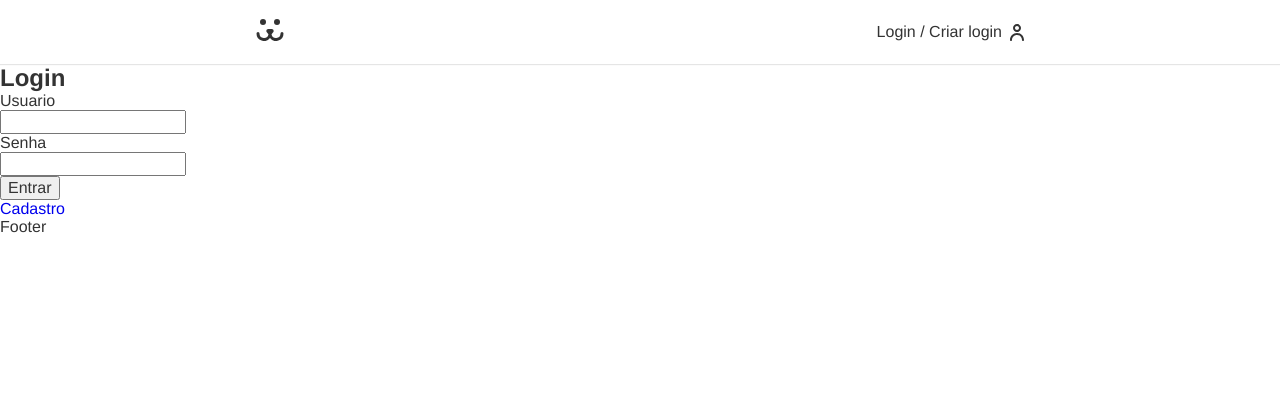
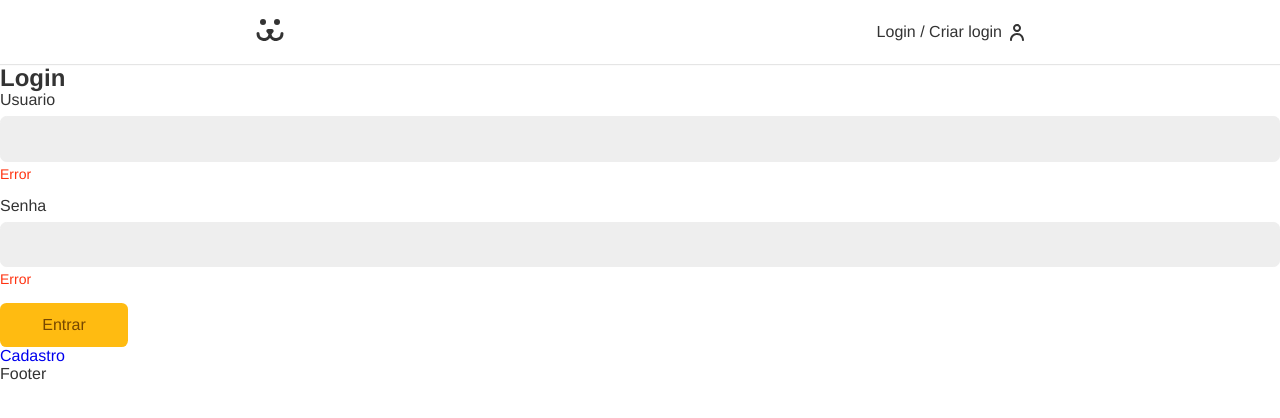
Before and after one commit to Sh4kaa/dogs, a React (Create React App) app: page /login in a window 1280 px wide. Shown: the top 418 px of the page. Built offline with nearby package versions, Linux system fonts and the light colour scheme.

Commit message:
estilização input e label do form

```diff
--- a/src/Components/Forms/Button.js
+++ b/src/Components/Forms/Button.js
@@ -1,10 +1,10 @@
 import React from 'react'
 import styles from './Button.module.css'
 
-const Button = ({ textButton }) => {
+const Button = ({ children, ...props }) => {
   return (
-    <button className={styles.button}>
-      {textButton}
+    <button {...props} className={styles.button}>
+      {children}
     </button>
   )
 }
--- a/src/Components/Forms/Button.module.css
+++ b/src/Components/Forms/Button.module.css
@@ -0,0 +1,23 @@
+.button {
+  font-size: 1rem;
+  font-family: var(--type-first);
+  cursor: pointer;
+  border: none;
+  border-radius: 0.4rem;
+  background: #fb1;
+  color: #764701;
+  min-width: 8rem;
+  padding: 0.8rem 1.2rem;
+  box-sizing: border-box;
+  transition: 0.1s;
+}
+.button:hover,
+.button:focus {
+  outline: none;
+  box-shadow: 0 0 0 3px #fea, 0 0 0 4px #fb1;
+}
+
+button:disabled {
+  opacity: 0.5;
+  cursor: wait;
+}
--- a/src/Components/Forms/Input.js
+++ b/src/Components/Forms/Input.js
@@ -3,14 +3,15 @@
 
 const Input = ({ label, type, name }) => {
   return (
-    <div>
-      <label htmlFor={name}>{label}</label>
+    <div className={styles.wrapper}>
+      <label className={styles.label} htmlFor={name}>{label}</label>
       <input
         className={styles.input}
         id={name}
         type={type}
         name={name}
       />
+      <p className={styles.error}>Error</p>
     </div>
 
   )
--- a/src/Components/Forms/Input.module.css
+++ b/src/Components/Forms/Input.module.css
@@ -0,0 +1,35 @@
+.wrapper {
+  margin-bottom: 1rem;
+}
+
+.input {
+  border: 1px solid #eee;
+  display: block;
+  width: 100%;
+  font-size: 1rem;
+  padding: 0.8rem;
+  border-radius: 0.4rem;
+  background: #eee;
+  transition: 0.2s;
+}
+
+.input:focus,
+.input:hover {
+  outline: none;
+  border-color: #fb1;
+  background: white;
+  box-shadow: 0 0 0 3px #fea;
+}
+
+.label {
+  font-size: 1rem;
+  display: block;
+  line-height: 1;
+  padding-bottom: 0.5rem;
+}
+
+.error {
+  color: #f31;
+  font-size: 0.875rem;
+  margin-top: 0.25rem;
+}
--- a/src/Components/Login/LoginForm.js
+++ b/src/Components/Login/LoginForm.js
@@ -1,5 +1,6 @@
 import React from 'react'
 import { Link } from 'react-router-dom'
+import Button from '../Forms/Button'
 import Input from '../Forms/Input'
 
 const LoginForm = () => {
@@ -29,7 +30,7 @@
       <form onSubmit={handleSubmit}>
         <Input label="Usuario" type="text" name="username" />
         <Input label="Senha" type="password" name="password" />
-        <button>Entrar</button>
+        <Button>Entrar</Button>
       </form>
       <Link to="/login/criar">Cadastro</Link>
     </section>
```
